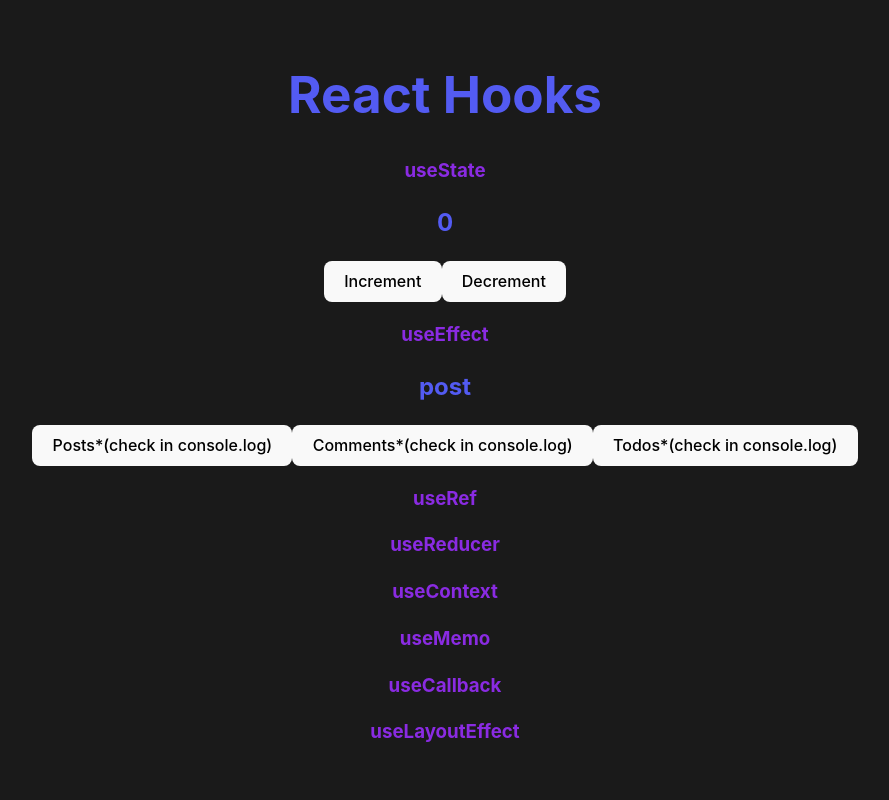
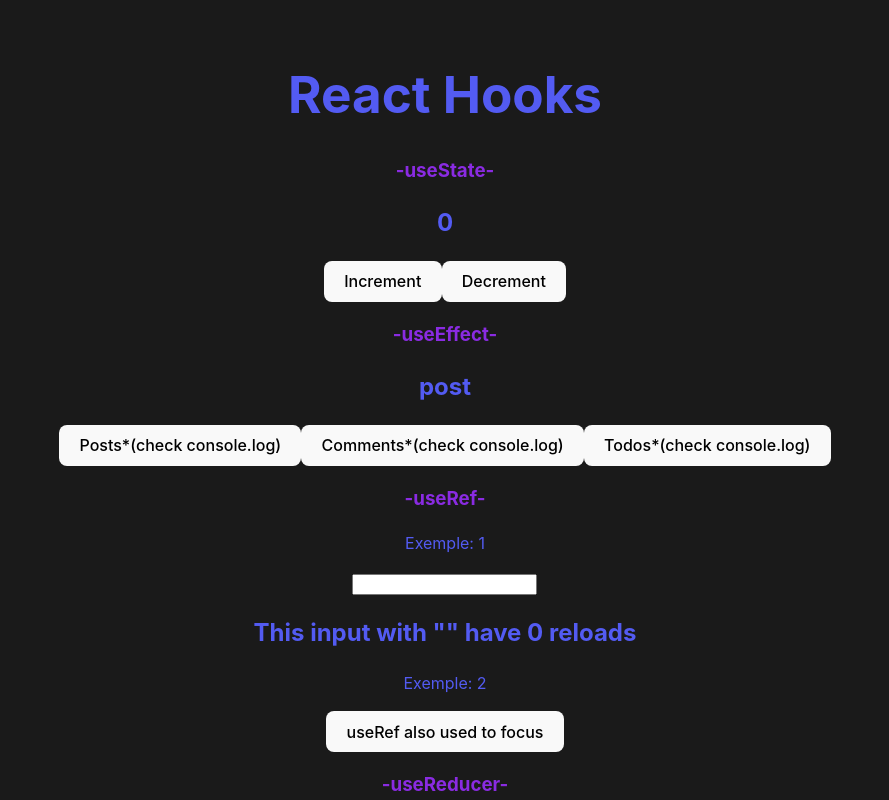
Before and after one commit to ca-trindade/reactHooksLibrary, a React (Vite) app: page / in a window 1280 px wide. Shown: the top 800 px of the page, without its empty margins (195-1084 px from the left). Built offline with nearby package versions, Linux system fonts and the light colour scheme; no server answers.

Commit message:
added useRef

```diff
--- a/src/App.jsx
+++ b/src/App.jsx
@@ -1,10 +1,12 @@
 import './App.css'
-import {useEffect, useState} from 'react';
+import {useEffect, useState, useRef, useReducer} from 'react';
 
 
 function App() {
     const [count, setCount] = useState(0);
     const [resourceType, setResourceType] = useState("post");
+    const [numberOfReloads, setnumberOfReloads] = useState("")
+
 
 //=== useState ==========================================
     const incrementCount = () => {
@@ -25,36 +27,70 @@ function App() {
     }, [resourceType])  // here is the list that useEffect uses as reference to reload if it's changes. Without a list [list, list] it will reload every time
     const changeResourceType = (resourceType) => {
         setResourceType(resourceType)
-    }
+    };
+//=======================================================
+
+//=== useRef ============================================
+
+//exemple 1
+
+    const numberOfRenders = useRef(0);
+    useEffect(() => {
+        numberOfRenders.current = numberOfRenders.current + 1;
+    });
+//exemple 2
+    const inputRef = useRef();
+const focusInput = () => {
+    inputRef.current.focus()
+}
+
+//=======================================================
+
+//=== useReducer ========================================
+
+
+
+
 
     return (
         <>
 
             <h1>React Hooks</h1>
             <div>
-            <h3>useState</h3>
-            <h2>{count}</h2>
-            <button onClick={incrementCount}>Increment</button>
-            <button onClick={decrementCount}>Decrement</button>
+                <h3>-useState-</h3>
+                <h2>{count}</h2>
+                <button onClick={incrementCount}>Increment</button>
+                <button onClick={decrementCount}>Decrement</button>
             </div>
+
             <div>
-                <h3>useEffect</h3>
+                <h3>-useEffect-</h3>
                 <h2>{resourceType}</h2>
                 <div>
-                    <button onClick={() => changeResourceType("posts")}>Posts*(check in console.log)</button>
-                    <button onClick={() => changeResourceType("comments")}>Comments*(check in console.log)</button>
-                    <button onClick={() => changeResourceType("todos")}>Todos*(check in console.log)</button>
+                    <button onClick={() => changeResourceType("posts")}>Posts*(check console.log)</button>
+                    <button onClick={() => changeResourceType("comments")}>Comments*(check console.log)</button>
+                    <button onClick={() => changeResourceType("todos")}>Todos*(check console.log)</button>
                 </div>
             </div>
 
+            <div>
+                <h3>-useRef-</h3>
+                <p>Exemple: 1</p>
+                <input ref={inputRef} value={numberOfReloads} onChange={(e) => setnumberOfReloads(e.target.value)}/>
+                <h2>This input with "{numberOfReloads}" have {numberOfRenders.current} reloads</h2>
+                <p>Exemple: 2</p>
+                <button onClick={focusInput}>useRef also used to focus</button>
+            </div>
+
+            <div>
+            <h3>-useReducer-</h3>
 
 
-            <h3>useRef</h3>
-            <h3>useReducer</h3>
-            <h3>useContext</h3>
-            <h3>useMemo</h3>
-            <h3>useCallback</h3>
-            <h3>useLayoutEffect</h3>
+            </div>
+            <h3>-useContext-</h3>
+            <h3>-useMemo-</h3>
+            <h3>-useCallback-</h3>
+            <h3>-useLayoutEffect-</h3>
         </>
     )
 }
```
